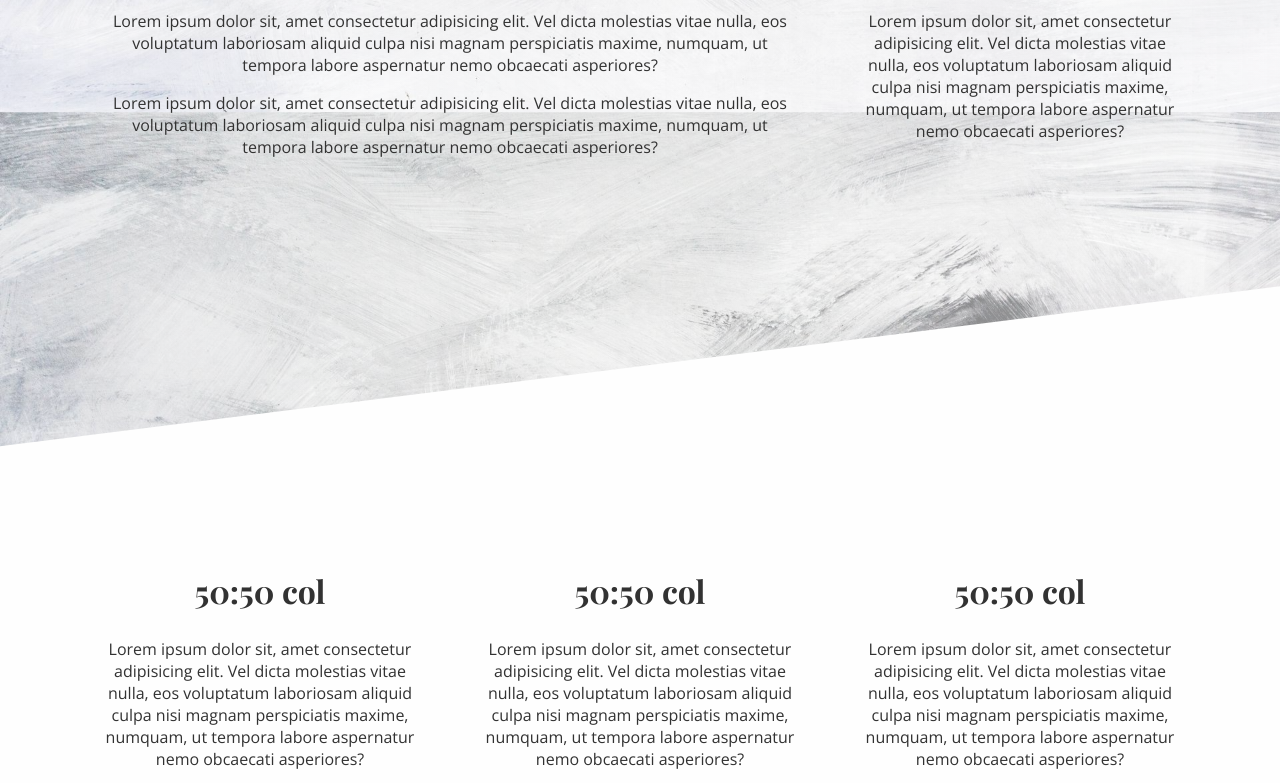
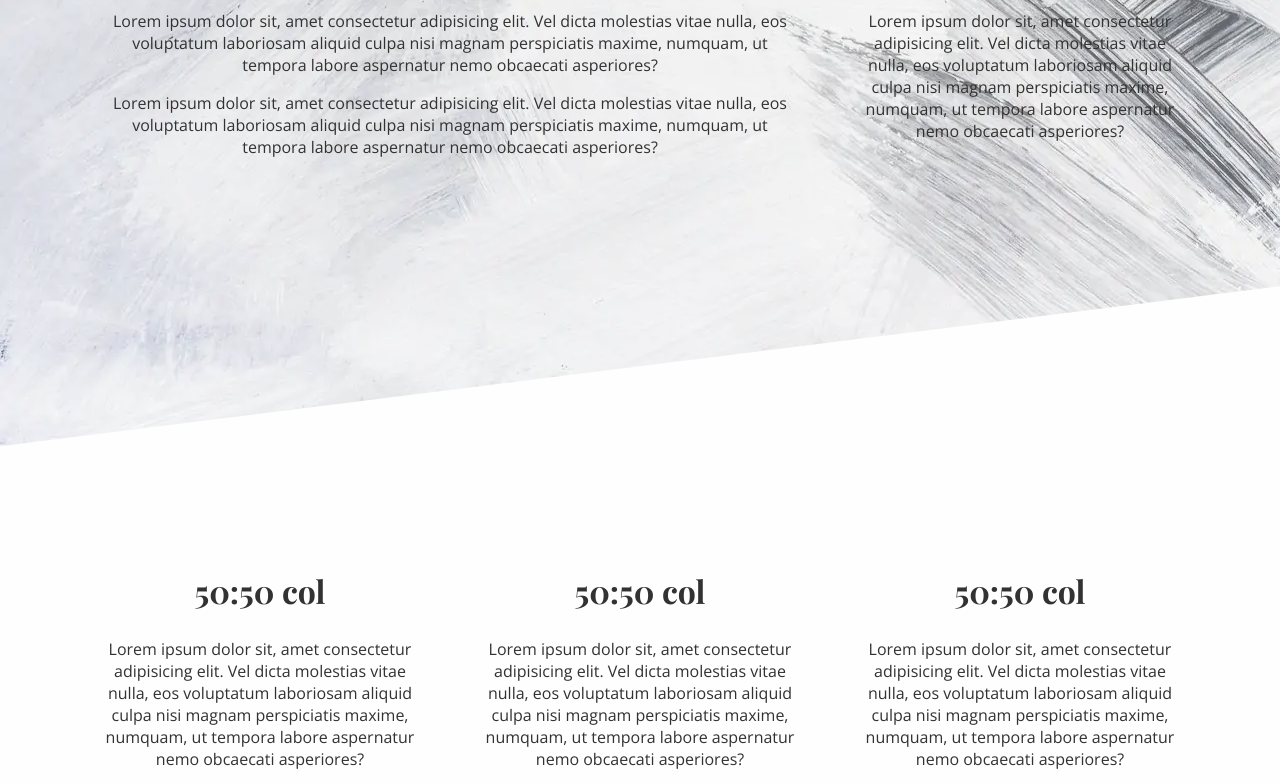
Before and after one commit to actualcactuar/myGithubLanding, a website built with webpack: page index.html in a window 1280 px wide. Shown: the part 741-1524 px from the top of the page. Built offline with nearby package versions, Linux system fonts and the light colour scheme.

Commit message:
background update

```diff
--- a/index.html
+++ b/index.html
@@ -17,6 +17,10 @@
 </head>
 <body>
     <!--HTML here-->
+    <picture class="page-background">
+        <source type="image/webp" srcset="/assets/wallpapers/browser-white-paint.webp">
+        <img src="/assets/wallpapers/browser-white-paint.jpg">
+    </picture>
     <div class="container">
 
         <div class="section">
--- a/src/styles/pages/_landing.scss
+++ b/src/styles/pages/_landing.scss
@@ -1,5 +1,5 @@
 .container{
-    background-image: linear-gradient(90deg, rgba($color-white,0.4),rgba($color-white,0.6)),url("/assets/wallpapers/browser-white-paint.jpg");
+    background-color: rgba($color-white,0.4);
     box-sizing: border-box;
     background-size: cover;
     background-position: center center;
@@ -7,4 +7,20 @@
     display: flex;
     flex-direction: column;
     align-items: stretch;
+    z-index: 1;
 }
+
+.page-background{
+    z-index: -1;
+    position: fixed;
+    top: 0;
+    left: 0;
+    right: 0;
+    min-height: 100vh;
+    height: auto;
+    img {
+        min-height: 100vh;
+        width: auto;
+        height: 100%;
+    }
+}
```
